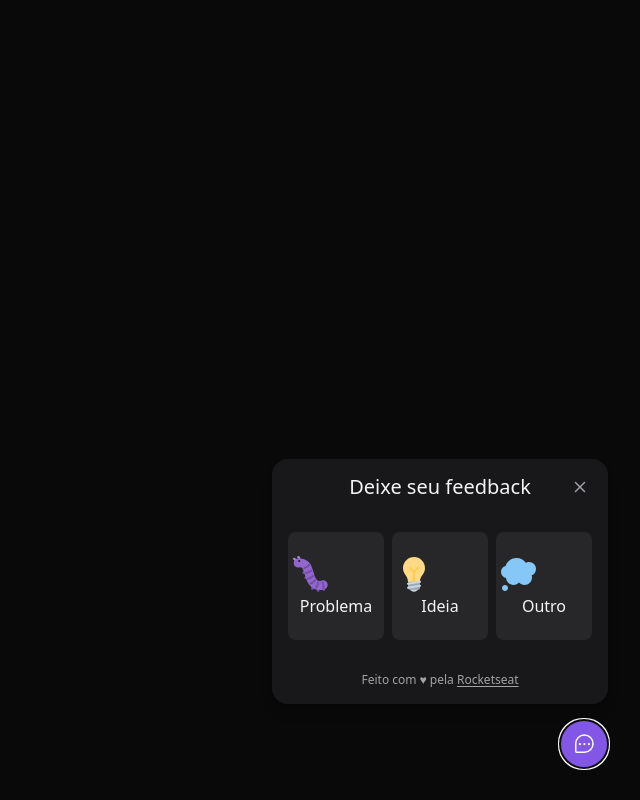
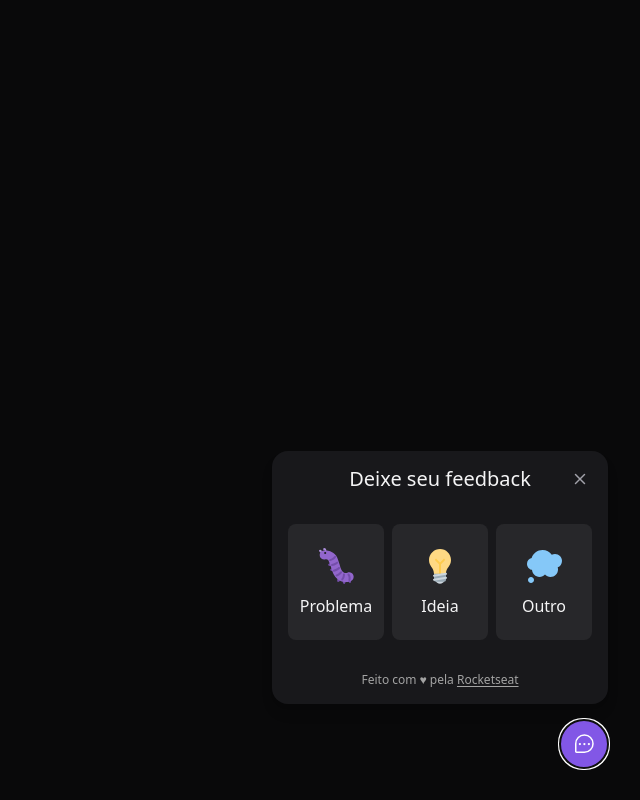
Before and after one commit to ZaikoXander/FeedGet, a React (Vite) app in the folder web/: page / in a window 1280 px wide. Both pictures are taken after a click on the button "Feedback". Shown: the whole page, without its empty margins (640-1280 px from the left). Built offline with nearby package versions, Linux system fonts and the light colour scheme.

Commit message:
feat(WidgetForm): separated components from steps, started component communication

```diff
--- /dev/null
+++ b/web/src/components/WidgetForm/Steps/FeedbackContentStep.tsx
@@ -0,0 +1,5 @@
+export function FeedbackContentStep() {
+  return (
+    <div />
+  )
+}
--- /dev/null
+++ b/web/src/components/WidgetForm/Steps/FeedbackSuccessStep.tsx
@@ -0,0 +1,5 @@
+export function FeedbackSuccessStep() {
+  return (
+    <div />
+  )
+}
--- /dev/null
+++ b/web/src/components/WidgetForm/Steps/FeedbackTypeStep.tsx
@@ -0,0 +1,25 @@
+import { FeedbackType, feedbackTypes } from ".."
+
+interface FeedbackTypeStepProps {
+  onFeedbackTypeChanged: (type: FeedbackType) => void
+}
+
+export function FeedbackTypeStep({ onFeedbackTypeChanged }: FeedbackTypeStepProps) {
+  return (
+    <div className="flex py-8 gap-2 w-full">
+      { Object.entries(feedbackTypes).map(([key, value]) => {
+        return (
+          <button
+            key={key}
+            className="bg-zinc-800 rounded-lg py-5 w-24 flex-1 flex flex-col items-center gap-2 border-2 border-transparent hover:border-brand-500 focus:border-brand-500 focus:outline-none"
+            onClick={() => onFeedbackTypeChanged(key as FeedbackType)}
+            type="button"
+          >
+            <img src={value.image.source} alt={value.image.alt} />
+            <span>{value.title}</span>
+          </button>
+        )
+      }) }
+    </div>
+  )
+}
--- a/web/src/components/WidgetForm.tsx
+++ b/web/src/components/WidgetForm/index.tsx
@@ -1,12 +1,14 @@
 import { useState } from "react";
 
-import { CloseButton } from "./CloseButton";
+import { CloseButton } from "../CloseButton";
 
-import bugImageURL from "../assets/bug.svg"
-import ideaImageURL from "../assets/idea.svg"
-import thoughtImageURL from "../assets/thought.svg"
+import { FeedbackTypeStep } from "./Steps/FeedbackTypeStep";
 
-const feedbackTypes = {
+import bugImageURL from "../../assets/bug.svg"
+import ideaImageURL from "../../assets/idea.svg"
+import thoughtImageURL from "../../assets/thought.svg"
+
+export const feedbackTypes = {
   BUG: {
     title: "Problema",
     image: {
@@ -40,7 +42,7 @@
  *
  */
 
-type FeedbackType = keyof typeof feedbackTypes
+export type FeedbackType = keyof typeof feedbackTypes
 
 export function WidgetForm() {
   const [feedbackType, setFeedbackType] = useState<FeedbackType | null>(null)
@@ -54,21 +56,7 @@
       </header>
 
       { !feedbackType ? (
-        <div className="flex py-8 gap-2 w-full">
-        { Object.entries(feedbackTypes).map(([key, value]) => {
-          return (
-            <button
-              key={key}
-              className="bg-zinc-800 rounded-lg py-5 w-24 flex-1 flex-col items-center gap-2 border-2 border-transparent hover:border-brand-500 focus:border-brand-500 focus:outline-none"
-              onClick={() => setFeedbackType(key as FeedbackType)}
-              type="button"
-            >
-              <img src={value.image.source} alt={value.image.alt} />
-              <span>{value.title}</span>
-            </button>
-          )
-        }) }
-        </div>
+        <FeedbackTypeStep onFeedbackTypeChanged={setFeedbackType} />
       ) : (
         <p>Hello World</p>
       )}
```
